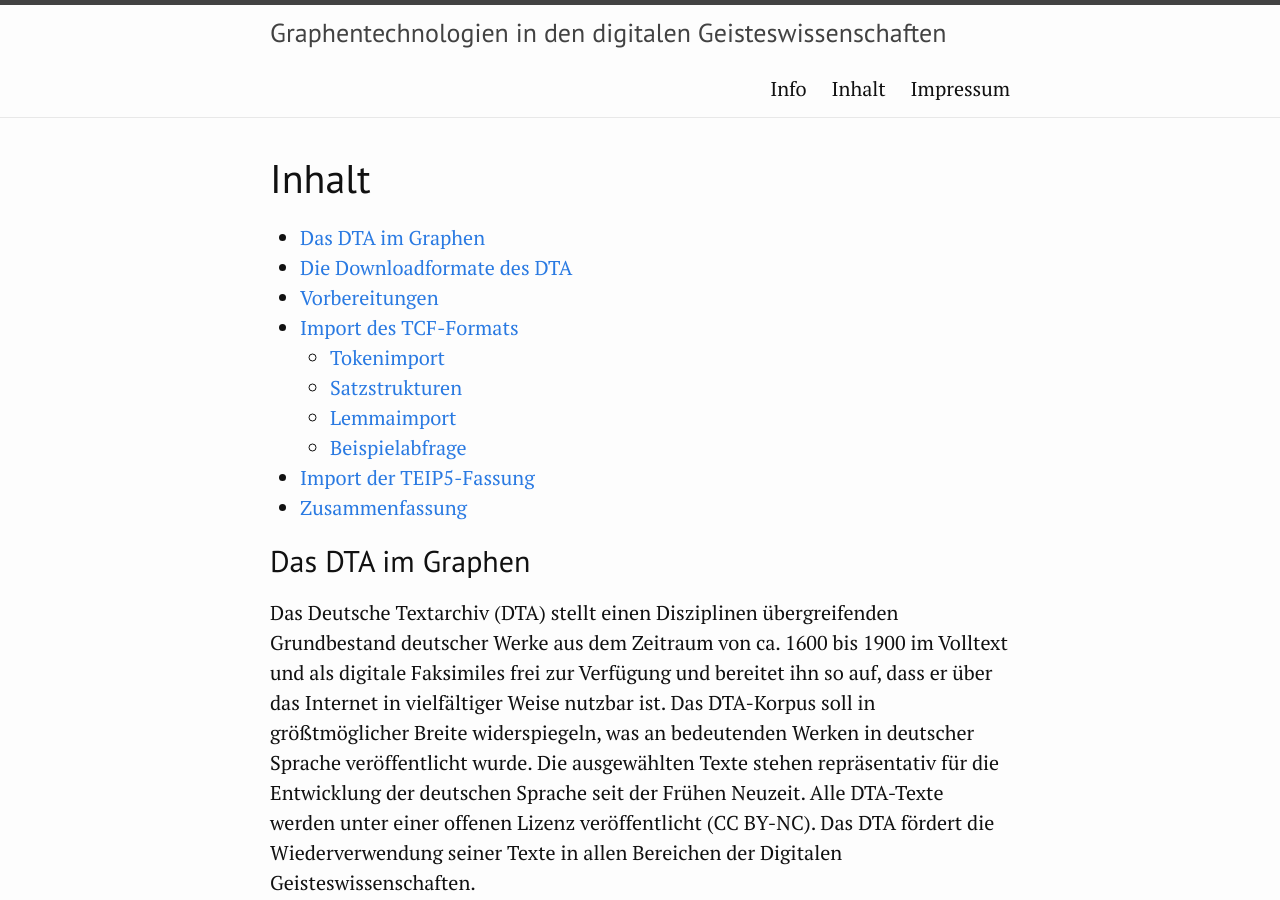
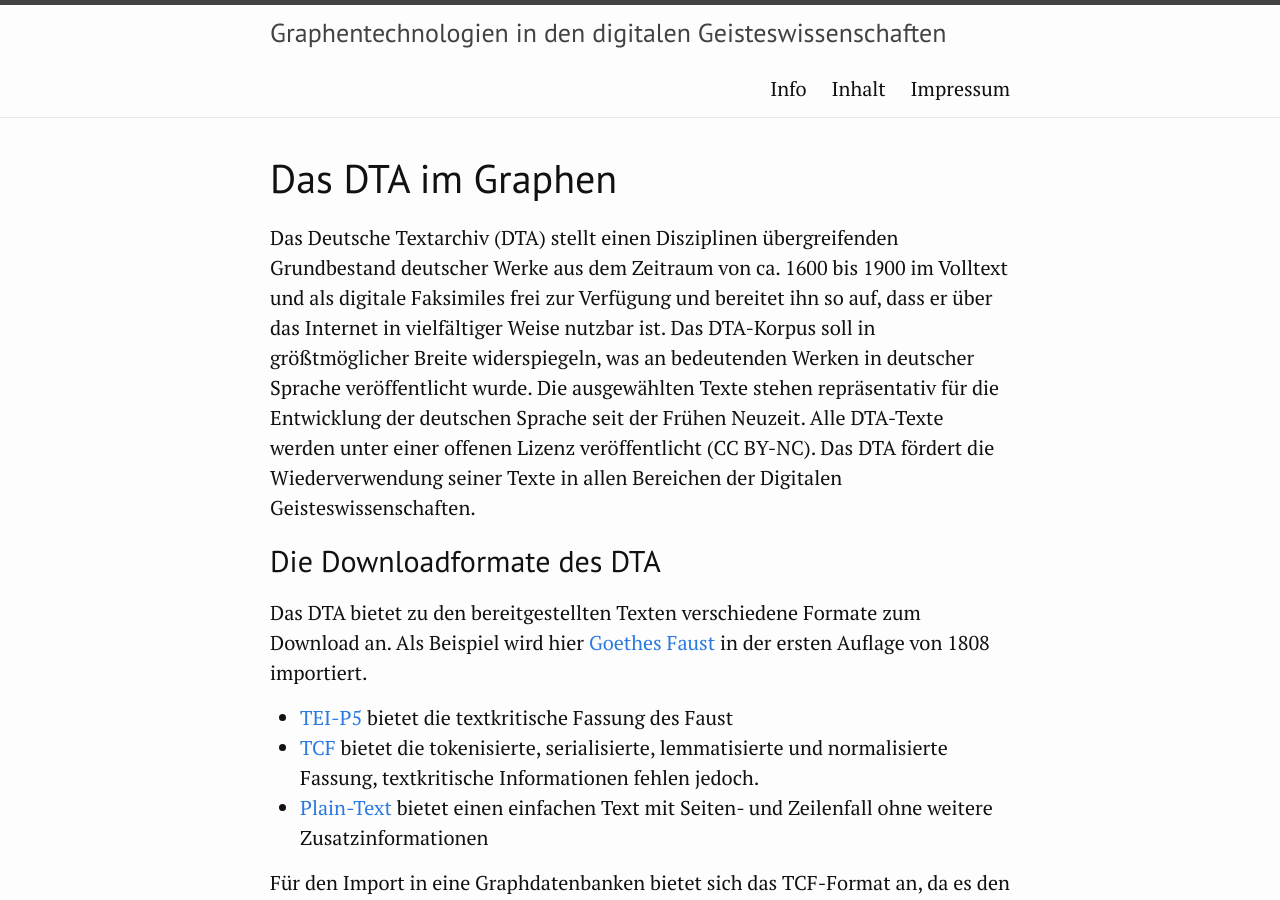
Before and after one commit to kuczera/Graphentechnologien, a Jekyll site: the page built from docs/45_Das-DTA-im-Graphen.md, in a window 1280 px wide and 900 px high. Built offline with Jekyll 4.4.1, drawn with Linux system fonts in a browser that asks for light colours.

Commit message:
Überschrift korrigiert

```diff
--- a/docs/45_Das-DTA-im-Graphen.md
+++ b/docs/45_Das-DTA-im-Graphen.md
@@ -5,13 +5,7 @@
 contents: true
 ---
 
-# Inhalt
-{:.no_toc}
-
-* Will be replaced with the ToC, excluding the "Contents" header
-{:toc}
-
-## Das DTA im Graphen
+# Das DTA im Graphen
 
 Das Deutsche Textarchiv (DTA) stellt einen Disziplinen übergreifenden Grundbestand deutscher Werke aus dem Zeitraum von ca. 1600 bis 1900 im Volltext und als digitale Faksimiles frei zur Verfügung und bereitet ihn so auf, dass er über das Internet in vielfältiger Weise nutzbar ist. Das DTA-Korpus soll in größtmöglicher Breite widerspiegeln, was an bedeutenden Werken in deutscher Sprache veröffentlicht wurde. Die ausgewählten Texte stehen repräsentativ für die Entwicklung der deutschen Sprache seit der Frühen Neuzeit. Alle DTA-Texte werden unter einer offenen Lizenz veröffentlicht (CC BY-NC). Das DTA fördert die Wiederverwendung seiner Texte in allen Bereichen der Digitalen Geisteswissenschaften.
 
```
